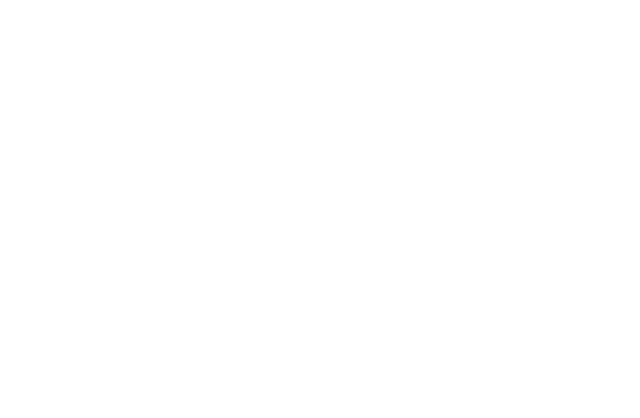
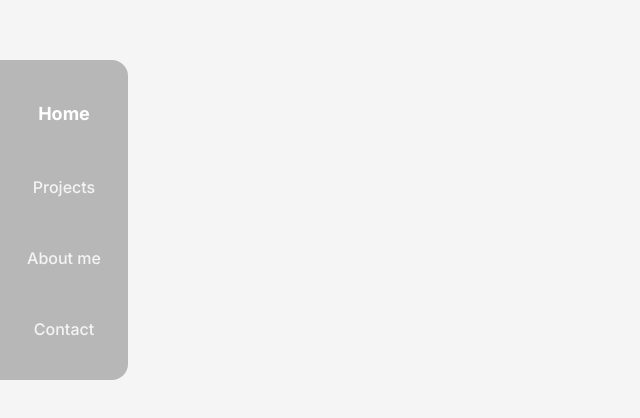
Before and after one commit to junhakjh/portfolio, a Next.js app: page / in a window 1280 px wide. Shown: the part 180-598 px from the top of the page, without its empty margins (0-640 px from the left). Built offline with nearby package versions, Linux system fonts and the light colour scheme.

Commit message:
feat: header 구현

```diff
--- a/src/app/globals.css
+++ b/src/app/globals.css
@@ -4,6 +4,6 @@
 
 body {
   color: black;
-  background: white;
+  background: #f5f5f5;
   min-height: 100vh;
 }
--- a/src/app/layout.tsx
+++ b/src/app/layout.tsx
@@ -1,6 +1,8 @@
+import Header from '@/components/layout/Header';
 import './globals.css';
 import type { Metadata } from 'next';
 import { Inter } from 'next/font/google';
+import RecoilRootContext from '@/context/RecoilRootContext';
 
 const inter = Inter({ subsets: ['latin'] });
 
@@ -16,9 +18,13 @@
   return (
     <html lang='en'>
       <body className={inter.className}>
-        <header></header>
-        <main>{children}</main>
-        <footer></footer>
+        <RecoilRootContext>
+          <header>
+            <Header />
+          </header>
+          <main>{children}</main>
+          <footer></footer>
+        </RecoilRootContext>
       </body>
     </html>
   );
--- /dev/null
+++ b/src/components/layout/Header.tsx
@@ -0,0 +1,24 @@
+'use client';
+
+import { NavigationState, navigationState } from '@/recoil/navigationAtom';
+import { useRecoilState } from 'recoil';
+
+export default function Header() {
+  const [curMenu, setCurMenu] = useRecoilState<NavigationState>(navigationState);
+
+  const menuList: NavigationState[] = ['Home', 'Projects', 'About me', 'Contact'];
+
+  return (
+    <nav className='fixed left-0 top-1/2 -translate-y-1/2 h-80 p-4 bg-nav rounded-r-2xl text-zinc-100 text-base font-medium'>
+      <ul className='h-full w-24 flex flex-col justify-around items-center'>
+        {menuList.map((menu) => (
+          <li key={menu}>
+            <button onClick={() => setCurMenu(menu)} className={curMenu === menu ? 'text-white text-lg font-bold' : ''}>
+              {menu}
+            </button>
+          </li>
+        ))}
+      </ul>
+    </nav>
+  );
+}
--- /dev/null
+++ b/src/context/RecoilRootContext.tsx
@@ -0,0 +1,11 @@
+'use client';
+
+import { RecoilRoot } from 'recoil';
+
+type Props = {
+  children: React.ReactNode;
+};
+
+export default function RecoilRootContext({ children }: Props) {
+  return <RecoilRoot>{children}</RecoilRoot>;
+}
--- /dev/null
+++ b/src/recoil/navigationAtom.ts
@@ -0,0 +1,10 @@
+'use client';
+
+import { atom } from 'recoil';
+
+export type NavigationState = 'Home' | 'Projects' | 'About me' | 'Contact';
+
+export const navigationState = atom<NavigationState>({
+  key: 'navigationState',
+  default: 'Home',
+});
--- a/tailwind.config.ts
+++ b/tailwind.config.ts
@@ -1,4 +1,4 @@
-import type { Config } from 'tailwindcss'
+import type { Config } from 'tailwindcss';
 
 const config: Config = {
   content: [
@@ -10,11 +10,13 @@
     extend: {
       backgroundImage: {
         'gradient-radial': 'radial-gradient(var(--tw-gradient-stops))',
-        'gradient-conic':
-          'conic-gradient(from 180deg at 50% 50%, var(--tw-gradient-stops))',
+        'gradient-conic': 'conic-gradient(from 180deg at 50% 50%, var(--tw-gradient-stops))',
+      },
+      backgroundColor: {
+        nav: 'rgba(0, 0, 0, 0.25)',
       },
     },
   },
   plugins: [],
-}
-export default config
+};
+export default config;
```
